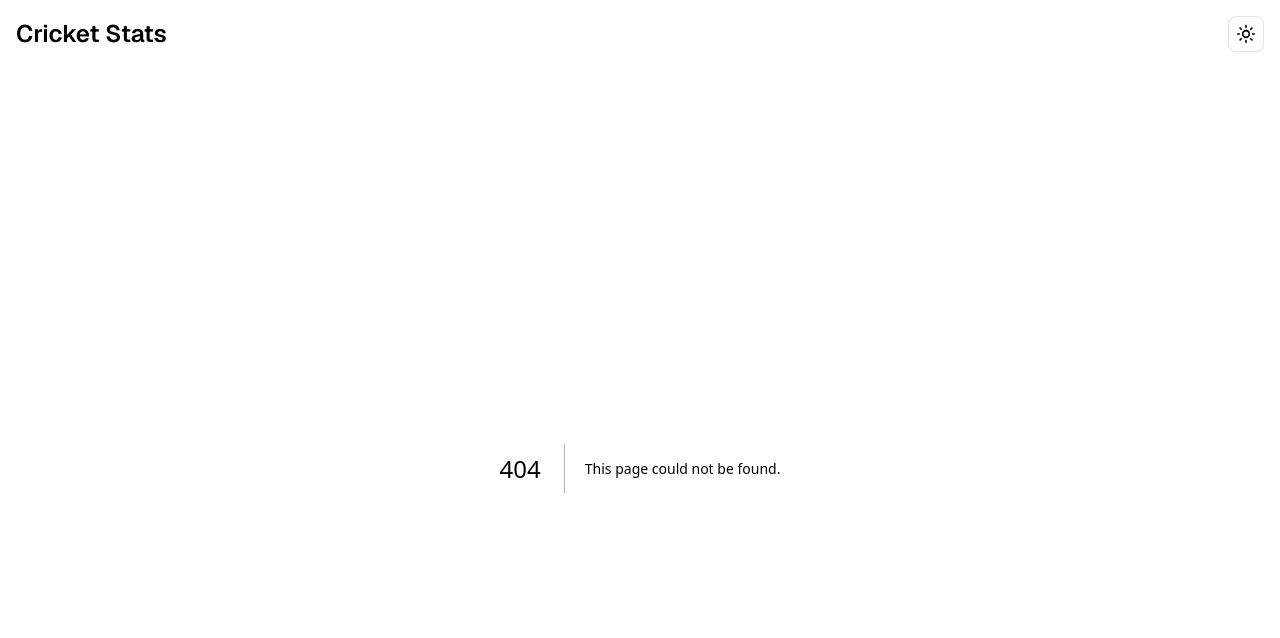
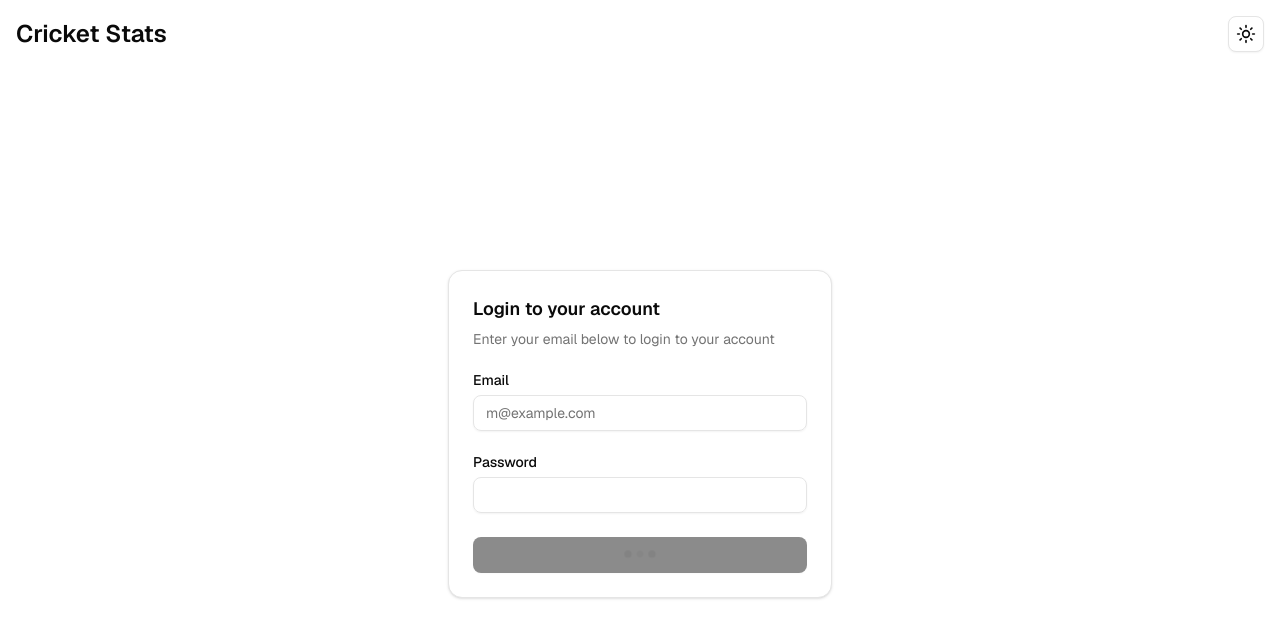
Before and after one commit to alihamasdev/cricket-stats, a Next.js app: page /login in a window 1280 px wide. Before the commit this address had no page. Shown: the top 638 px of the page. Built offline with nearby package versions, Linux system fonts and the light colour scheme.

Commit message:
add login functionality with form validation and error handling

```diff
--- a/src/app/layout.tsx
+++ b/src/app/layout.tsx
@@ -3,6 +3,7 @@ import { Geist } from "next/font/google";
 
 import "./globals.css";
 
+import { Toaster } from "@/components/ui/sonner";
 import { ThemeProvider, ThemeToggler } from "@/components/theme";
 
 const geistSans = Geist({
@@ -26,6 +27,7 @@ export default function RootLayout({ children }: { children: React.ReactNode })
 							<ThemeToggler />
 						</header>
 						{children}
+						<Toaster position="bottom-right" duration={3000} />
 					</main>
 				</ThemeProvider>
 			</body>
--- /dev/null
+++ b/src/app/login/action.ts
@@ -0,0 +1,17 @@
+"use server";
+
+import { redirect } from "next/navigation";
+import { type SignInWithPasswordCredentials } from "@supabase/supabase-js";
+
+import { createClient } from "@/lib/supabase/server";
+
+export async function loginAction(credentials: SignInWithPasswordCredentials) {
+	const { auth } = await createClient();
+	const { error } = await auth.signInWithPassword(credentials);
+
+	if (error) {
+		return { error: error.message };
+	}
+
+	redirect("/");
+}
--- /dev/null
+++ b/src/app/login/page.tsx
@@ -0,0 +1,87 @@
+"use client";
+
+import { useTransition } from "react";
+import { zodResolver } from "@hookform/resolvers/zod";
+import { useForm } from "react-hook-form";
+import { BeatLoader } from "react-spinners";
+import { toast } from "sonner";
+import { z } from "zod";
+
+import { Button } from "@/components/ui/button";
+import { Card, CardContent, CardDescription, CardHeader, CardTitle } from "@/components/ui/card";
+import { Form, FormControl, FormField, FormItem, FormLabel, FormMessage } from "@/components/ui/form";
+import { Input } from "@/components/ui/input";
+
+import { loginAction } from "./action";
+
+const loginSchema = z.object({
+	email: z.string().email("Invalid email address"),
+	password: z.string().min(8, "Password must be atleast 8 characters long")
+});
+
+export default function LoginPage() {
+	const [isPending, startTransition] = useTransition();
+
+	const form = useForm<z.infer<typeof loginSchema>>({
+		resolver: zodResolver(loginSchema),
+		defaultValues: {
+			email: "",
+			password: ""
+		}
+	});
+
+	function onSubmit(values: z.infer<typeof loginSchema>) {
+		startTransition(async () => {
+			const { error } = await loginAction(values);
+			toast.error(error);
+		});
+	}
+
+	return (
+		<div className="flex h-[calc(100dvh-68px)] items-center justify-center">
+			<div className="flex w-full max-w-sm flex-col gap-6">
+				<Card>
+					<CardHeader>
+						<CardTitle className="text-lg">Login to your account</CardTitle>
+						<CardDescription className="">Enter your email below to login to your account</CardDescription>
+					</CardHeader>
+					<CardContent>
+						<Form {...form}>
+							<form onSubmit={form.handleSubmit(onSubmit)} className="space-y-6">
+								<FormField
+									control={form.control}
+									name="email"
+									render={({ field }) => (
+										<FormItem>
+											<FormLabel>Email</FormLabel>
+											<FormControl>
+												<Input placeholder="m@example.com" {...field} />
+											</FormControl>
+											<FormMessage />
+										</FormItem>
+									)}
+								/>
+								<FormField
+									control={form.control}
+									name="password"
+									render={({ field }) => (
+										<FormItem>
+											<FormLabel>Password</FormLabel>
+											<FormControl>
+												<Input type="password" {...field} />
+											</FormControl>
+											<FormMessage />
+										</FormItem>
+									)}
+								/>
+								<Button type="submit" className="w-full" disabled={!form.formState.isValid || isPending}>
+									{!isPending ? <BeatLoader style={{ color: "--color-primary-foreground" }} size={8} /> : "Login"}
+								</Button>
+							</form>
+						</Form>
+					</CardContent>
+				</Card>
+			</div>
+		</div>
+	);
+}
```
